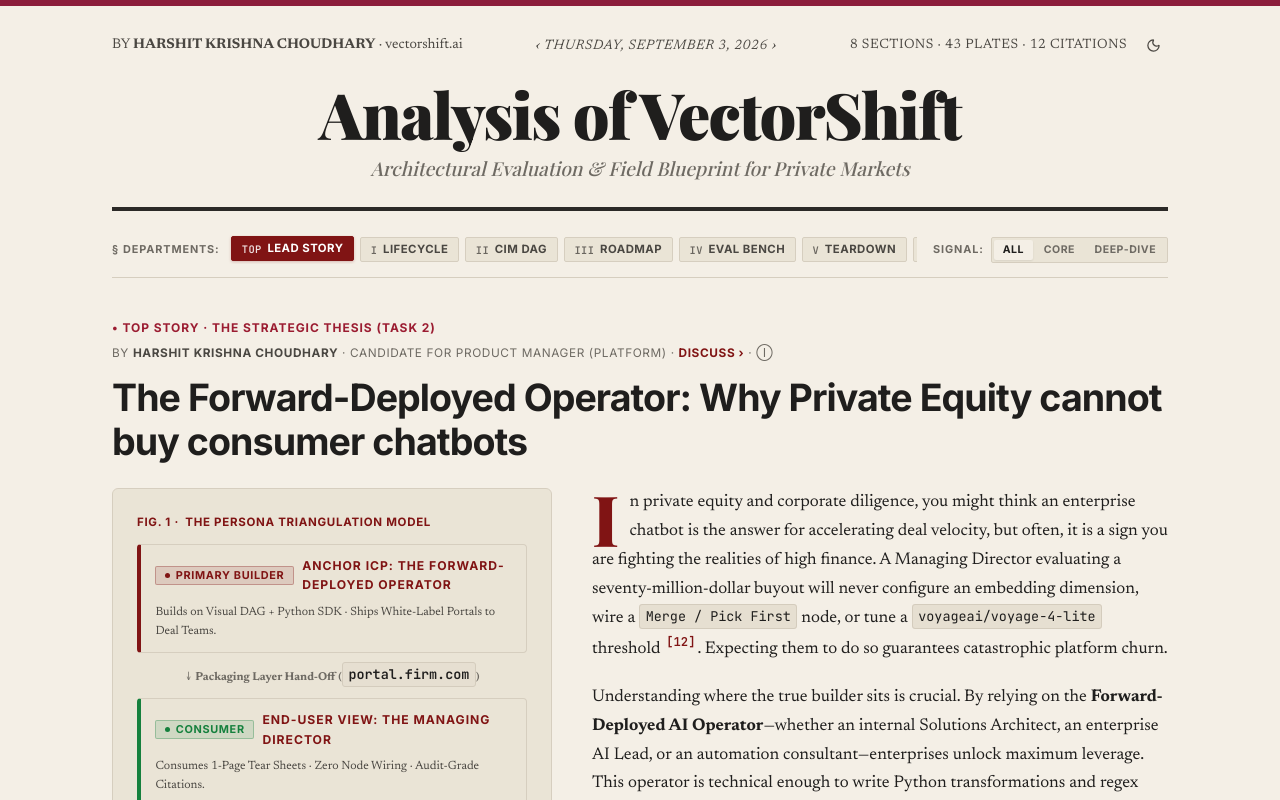
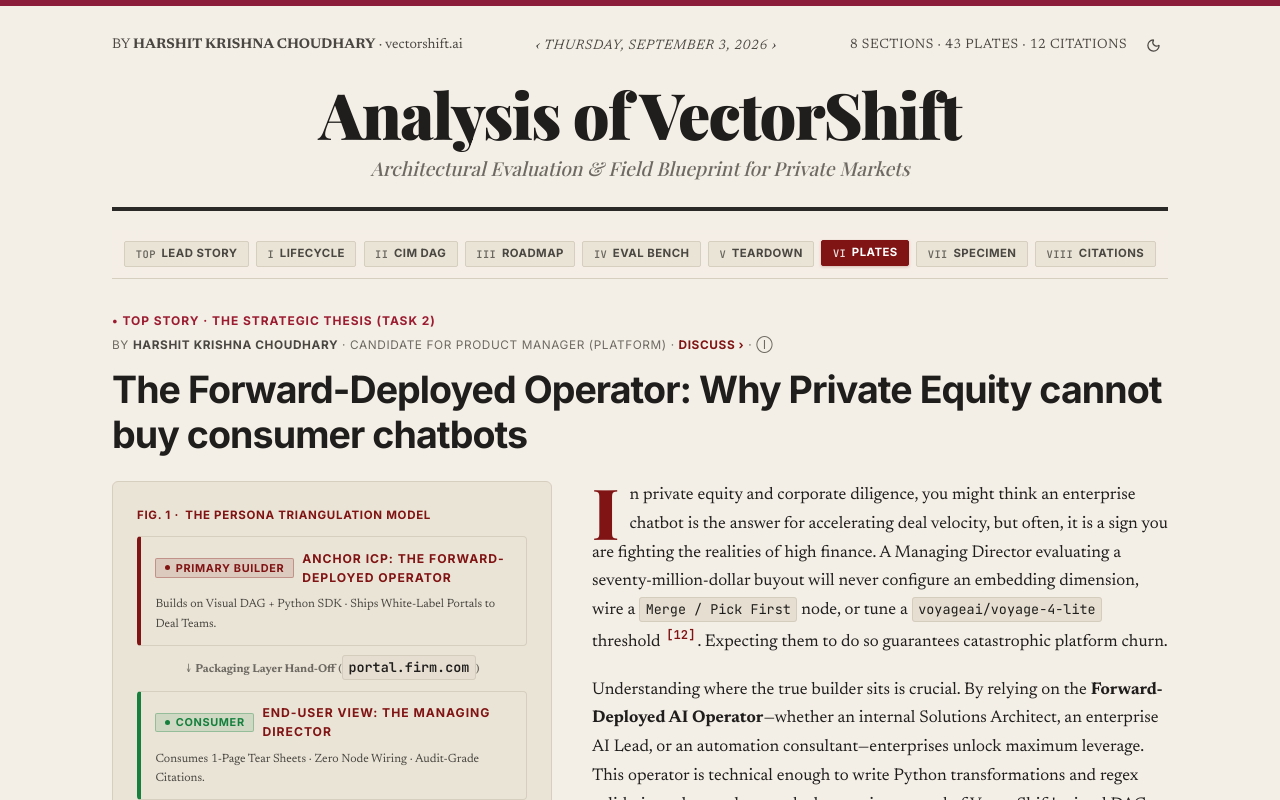
Before and after one commit to h1902y/vectorshift-analysis, a React (Vite) app in the folder app/: page / in a window 1280 px wide. Shown: the top 800 px of the page. Built offline with nearby package versions, Linux system fonts and the light colour scheme; a web font is replaced by a local one.

Commit message:
feat(nav): convert to sticky sectional navbar with active scroll-spy, removing signal & department label

```diff
--- a/app/src/App.jsx
+++ b/app/src/App.jsx
@@ -1,5 +1,6 @@
 import React, { useState, useEffect } from 'react';
 import { Masthead } from './components/newspaper/Masthead';
+import { StickySectionNav } from './components/newspaper/StickySectionNav';
 import { FrontPageStory } from './components/newspaper/FrontPageStory';
 import { LifecycleStory } from './components/newspaper/LifecycleStory';
 import { TechnicalBlueprint } from './components/newspaper/TechnicalBlueprint';
@@ -31,10 +32,14 @@ export default function App() {
       <div className="top-ribbon-stripe"></div>
 
       <div className="broadsheet-wrapper">
-        {/* Exact Daily Diff Masthead: Sub-bar, Title, Double Rule, Filter Pills */}
+        {/* Exact Daily Diff Masthead: Sub-bar, Title, Double Rule */}
         <Masthead
           theme={theme}
           toggleTheme={toggleTheme}
+        />
+
+        {/* Sticky Sectional Navigation Bar (Scroll-Spy Active) */}
+        <StickySectionNav
           activeSection={activeSection}
           onSelectSection={setActiveSection}
         />
--- a/app/src/components/newspaper/Masthead.jsx
+++ b/app/src/components/newspaper/Masthead.jsx
@@ -1,32 +1,10 @@
-import React, { useState } from 'react';
+import React from 'react';
 import { Moon, Sun } from 'lucide-react';
 import { Button } from '../../design-system';
 
-export function Masthead({ theme, toggleTheme, activeSection, onSelectSection }) {
-  const [signal, setSignal] = useState('all');
-
-  const sections = [
-    { id: 'lead', num: 'TOP', label: 'Lead Story', type: 'executive' },
-    { id: 'lifecycle', num: 'I', label: 'Lifecycle', type: 'executive' },
-    { id: 'cim', num: 'II', label: 'CIM DAG', type: 'technical' },
-    { id: 'roadmap', num: 'III', label: 'Roadmap', type: 'executive' },
-    { id: 'simulation', num: 'IV', label: 'Eval Bench', type: 'technical' },
-    { id: 'competitors', num: 'V', label: 'Teardown', type: 'executive' },
-    { id: 'plates', num: 'VI', label: 'Plates (43)', type: 'technical' },
-    { id: 'specimen', num: 'VII', label: 'Specimen', type: 'technical' },
-    { id: 'citations-gazette', num: 'VIII', label: 'Citations', type: 'executive' }
-  ];
-
-  const scrollTo = (id) => {
-    onSelectSection(id);
-    const el = document.getElementById(id);
-    if (el) {
-      el.scrollIntoView({ behavior: 'smooth', block: 'start' });
-    }
-  };
-
+export function Masthead({ theme, toggleTheme }) {
   return (
-    <header style={{ marginBottom: '2.5rem' }}>
+    <header className="broadsheet-masthead" style={{ marginBottom: '1.2rem' }}>
       {/* Top Metadata Navigation */}
       <div className="masthead-sub-bar">
         <div>
@@ -56,66 +34,8 @@ export function Masthead({ theme, toggleTheme, activeSection, onSelectSection })
         Architectural Evaluation &amp; Field Blueprint for Private Markets
       </div>
 
-      {/* The Double Rule */}
+      {/* The Classic Broadsheet Double Rule */}
       <div className="masthead-double-rule"></div>
-
-      {/* Broadsheet Editorial Navigation Bar (Zero-Wrap Disciplined Index) */}
-      <nav className="editorial-nav-bar" aria-label="Broadsheet Department Index">
-        <div className="editorial-nav-sections">
-          <span className="editorial-nav-label">
-            <span>&sect;</span> DEPARTMENTS:
-          </span>
-          {sections.map(s => {
-            const isHighlighted = signal === 'all' || s.type === signal;
-            const isActive = activeSection === s.id;
-            return (
-              <button
-                key={s.id}
-                type="button"
-                className={`editorial-tab-btn ${isActive ? 'active' : ''}`}
-                style={{
-                  opacity: isHighlighted ? 1 : 0.45,
-                  transform: isActive ? 'translateY(-1px)' : 'none'
-                }}
-                onClick={() => scrollTo(s.id)}
-              >
-                <span className="editorial-tab-num">{s.num}</span>
-                <span>{s.label}</span>
-              </button>
-            );
-          })}
-        </div>
-
-        <div className="editorial-signal-group">
-          <span className="editorial-signal-label">SIGNAL:</span>
-          <div className="editorial-segmented-control" role="group" aria-label="Filter sections by signal">
-            <button
-              type="button"
-              className={`editorial-segment-btn ${signal === 'all' ? 'active' : ''}`}
-              onClick={() => setSignal('all')}
-              title="Show all broadsheet sections"
-            >
-              ALL
-            </button>
-            <button
-              type="button"
-              className={`editorial-segment-btn ${signal === 'executive' ? 'active' : ''}`}
-              onClick={() => setSignal('executive')}
-              title="Highlight Executive Core sections"
-            >
-              CORE
-            </button>
-            <button
-              type="button"
-              className={`editorial-segment-btn ${signal === 'technical' ? 'active' : ''}`}
-              onClick={() => setSignal('technical')}
-              title="Highlight Technical Deep-Dive sections"
-            >
-              DEEP-DIVE
-            </button>
-          </div>
-        </div>
-      </nav>
     </header>
   );
 }
--- /dev/null
+++ b/app/src/components/newspaper/StickySectionNav.jsx
@@ -0,0 +1,88 @@
+import React, { useState, useEffect } from 'react';
+
+const SECTIONS = [
+  { id: 'lead', num: 'TOP', label: 'Lead Story' },
+  { id: 'lifecycle', num: 'I', label: 'Lifecycle' },
+  { id: 'cim', num: 'II', label: 'CIM DAG' },
+  { id: 'roadmap', num: 'III', label: 'Roadmap' },
+  { id: 'simulation', num: 'IV', label: 'Eval Bench' },
+  { id: 'competitors', num: 'V', label: 'Teardown' },
+  { id: 'plates', num: 'VI', label: 'Plates' },
+  { id: 'specimen', num: 'VII', label: 'Specimen' },
+  { id: 'citations-gazette', num: 'VIII', label: 'Citations' }
+];
+
+export function StickySectionNav({ activeSection, onSelectSection }) {
+  const [isStuck, setIsStuck] = useState(false);
+
+  // Smooth scroll handler with sticky offset compensation
+  const scrollTo = (id) => {
+    onSelectSection(id);
+    const el = document.getElementById(id);
+    if (el) {
+      const navOffset = 65;
+      const bodyRect = document.body.getBoundingClientRect().top;
+      const elementRect = el.getBoundingClientRect().top;
+      const elementPosition = elementRect - bodyRect;
+      const offsetPosition = elementPosition - navOffset;
+
+      window.scrollTo({
+        top: offsetPosition,
+        behavior: 'smooth'
+      });
+    }
+  };
+
+  // Real-time Scroll Spy & Sticky elevation detector
+  useEffect(() => {
+    const handleScroll = () => {
+      const scrollY = window.scrollY;
+
+      // Detect when navbar is sticking past the masthead
+      setIsStuck(scrollY > 160);
+
+      // Determine currently visible section
+      const triggerLine = scrollY + 110;
+
+      for (let i = SECTIONS.length - 1; i >= 0; i--) {
+        const el = document.getElementById(SECTIONS[i].id);
+        if (el) {
+          if (el.offsetTop <= triggerLine) {
+            onSelectSection(SECTIONS[i].id);
+            break;
+          }
+        }
+      }
+    };
+
+    window.addEventListener('scroll', handleScroll, { passive: true });
+    handleScroll(); // Initial active calculation on mount
+
+    return () => window.removeEventListener('scroll', handleScroll);
+  }, [onSelectSection]);
+
+  return (
+    <nav
+      className={`sticky-sectional-nav ${isStuck ? 'sticky-sectional-nav--stuck' : ''}`}
+      aria-label="Sectional Navigation"
+    >
+      <div className="sticky-sectional-track">
+        {SECTIONS.map(s => {
+          const isActive = activeSection === s.id;
+          return (
+            <button
+              key={s.id}
+              type="button"
+              className={`editorial-tab-btn ${isActive ? 'active' : ''}`}
+              onClick={() => scrollTo(s.id)}
+              aria-current={isActive ? 'true' : undefined}
+            >
+              <span className="editorial-tab-num">{s.num}</span>
+              <span>{s.label}</span>
+            </button>
+          );
+        })}
+      </div>
+    </nav>
+  );
+}
--- a/app/src/index.css
+++ b/app/src/index.css
@@ -206,47 +206,41 @@ body {
 }
 
 /* ==========================================================================
-   BROADSHEET EDITORIAL NAVIGATION BAR (Zero-Wrap Disciplined Index)
+   STICKY SECTIONAL NAVBAR (Broadsheet Index)
    ========================================================================== */
-.editorial-nav-bar {
-  display: flex;
-  justify-content: space-between;
-  align-items: center;
-  gap: 1rem;
-  padding: 0.5rem 0 0.8rem 0;
+.sticky-sectional-nav {
+  position: sticky;
+  top: 0;
+  z-index: 999;
+  background-color: var(--paper-bg);
+  background: color-mix(in srgb, var(--paper-bg) 94%, transparent);
+  backdrop-filter: blur(12px);
+  -webkit-backdrop-filter: blur(12px);
+  padding: 0.55rem 0;
   margin-bottom: 2rem;
   border-bottom: 1px solid var(--ink-rule-subtle);
-  font-family: var(--font-sans);
+  transition: box-shadow var(--transition-fast), border-color var(--transition-fast), background-color var(--transition-fast);
 }
 
-.editorial-nav-sections {
+.sticky-sectional-nav.sticky-sectional-nav--stuck {
+  box-shadow: 0 4px 20px rgba(0, 0, 0, 0.08);
+  border-bottom-color: var(--ink-rule);
+}
+
+.sticky-sectional-track {
   display: flex;
   align-items: center;
-  gap: 0.35rem;
+  justify-content: center;
+  gap: 0.45rem;
   overflow-x: auto;
   scrollbar-width: none;
   -ms-overflow-style: none;
   padding: 2px 0;
-  flex: 1;
+  max-width: 100%;
 }
 
-.editorial-nav-sections::-webkit-scrollbar {
+.sticky-sectional-track::-webkit-scrollbar {
   display: none;
-}
-
-.editorial-nav-label {
-  font-family: var(--font-sans);
-  font-size: 0.68rem;
-  font-weight: 800;
-  letter-spacing: 0.08em;
-  text-transform: uppercase;
-  color: var(--ink-muted);
-  margin-right: 0.35rem;
-  white-space: nowrap;
-  display: inline-flex;
-  align-items: center;
-  gap: 0.25rem;
-  flex-shrink: 0;
 }
 
 .editorial-tab-btn {
@@ -258,7 +252,7 @@ body {
   font-weight: 700;
   letter-spacing: 0.04em;
   text-transform: uppercase;
-  padding: 0.3rem 0.62rem;
+  padding: 0.32rem 0.65rem;
   border-radius: var(--radius-xs);
   cursor: pointer;
   border: 1px solid var(--ink-rule-subtle);
@@ -281,6 +275,7 @@ body {
   border-color: var(--accent-burgundy);
   color: #ffffff;
   box-shadow: 0 1px 3px rgba(128, 20, 20, 0.25);
+  transform: translateY(-1px);
 }
 
 .editorial-tab-num {
@@ -295,57 +290,9 @@ body {
   color: rgba(255, 255, 255, 0.9);
 }
 
-/* Right Signal Filter */
-.editorial-signal-group {
-  display: flex;
-  align-items: center;
-  gap: 0.45rem;
-  flex-shrink: 0;
-}
-
-.editorial-signal-label {
-  font-family: var(--font-sans);
-  font-size: 0.68rem;
-  font-weight: 800;
-  letter-spacing: 0.08em;
-  text-transform: uppercase;
-  color: var(--ink-muted);
-}
-
-.editorial-segmented-control {
-  display: inline-flex;
-  background: var(--paper-surface);
-  border: 1px solid var(--ink-rule-subtle);
-  border-radius: var(--radius-xs);
-  padding: 2px;
-  gap: 2px;
-}
-
-.editorial-segment-btn {
-  background: transparent;
-  border: none;
-  font-family: var(--font-sans);
-  font-size: 0.66rem;
-  font-weight: 700;
-  letter-spacing: 0.05em;
-  text-transform: uppercase;
-  padding: 0.22rem 0.55rem;
-  border-radius: 2px;
-  color: var(--ink-muted);
-  cursor: pointer;
-  transition: var(--transition-fast);
-  line-height: 1.2;
-}
-
-.editorial-segment-btn:hover {
-  color: var(--ink-primary);
-}
-
-.editorial-segment-btn.active {
-  background: var(--paper-bg);
-  color: var(--ink-primary);
-  box-shadow: 0 1px 2px rgba(0, 0, 0, 0.08);
-  font-weight: 800;
+/* Offset anchor scrolling so sticky nav never overlaps headings */
+section[id] {
+  scroll-margin-top: 75px;
 }
 
 /* Backward compatibility aliases */
```
